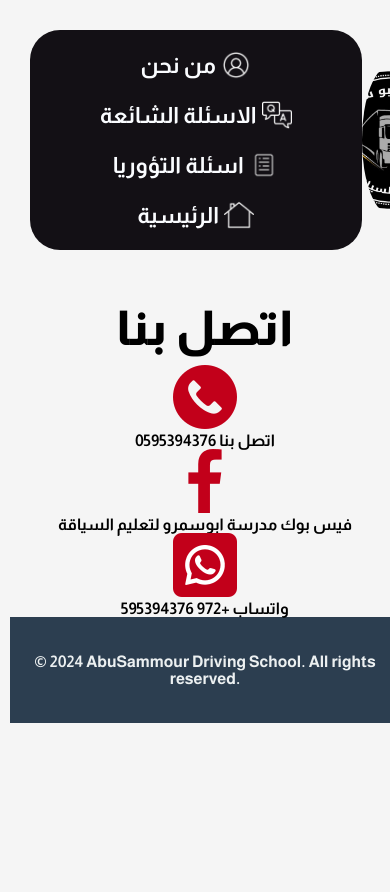
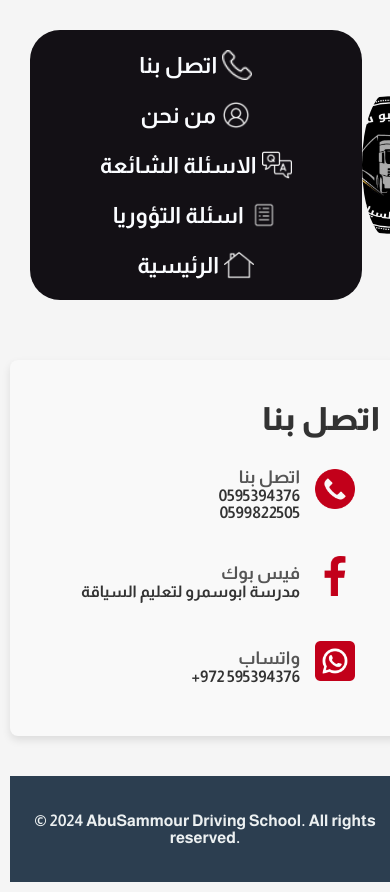
Before and after one commit to RaghadAbusamor/Driving-School, a Django app: page /contact/ in a window 390 px wide; the page is wider, and only the part inside the window is pictured. Before the commit the page ends 723 px from the top of that part, so only its background shows below. Run offline with Django 5.2, Linux system fonts and the light colour scheme.

Commit message:
style: update contact and FAQ pages

```diff
--- a/main/static/css/style.css
+++ b/main/static/css/style.css
@@ -107,7 +107,7 @@ footer {
     margin-left: 0;
     margin-right: 0;
     margin-bottom: 0;
-    z-index: 50;
+    z-index: 50 ;
 }
 
 /* Responsive styles */
--- a/main/templates/base.html
+++ b/main/templates/base.html
@@ -14,7 +14,6 @@
     <link rel="stylesheet" href="{% static 'css/category_list.css' %}">
     <link rel="stylesheet" href="{% static 'css/exam_list.css' %}">
     <link rel="stylesheet" href="{% static 'css/exam_detail.css' %}">
-    <link rel="stylesheet" href="{% static 'styles/contact.css' %}">
 
 </head>
 
@@ -27,6 +26,9 @@
                 </div>
             </div>
             <div class="navbar-bottom">
+                <a class="links" href="{% url 'contact' %}">
+                    اتصل بنا <img src="{% static 'images/telephone.png' %}" alt="call Icon" class="nav-icon">
+                </a>
                 <a class="links" href="{% url 'about' %}">
                     من نحن
                     <img src="{% static 'images/profile.png' %}" alt="About Icon" class="nav-icon">
--- a/main/templates/main/contact.html
+++ b/main/templates/main/contact.html
@@ -1,44 +1,103 @@
 {% extends 'base.html' %}
 <!DOCTYPE html>
-<html lang="en">
+<html lang="en" dir="rtl">
+
 <head>
     {% load static %}
     <meta charset="UTF-8">
     <meta name="viewport" content="width=device-width, initial-scale=1.0">
-    <link rel="stylesheet" href="{% static 'styles/contact.css' %}">
-
     <title>اتصل بنا</title>
 </head>
+
 <body>
     {% block content %}
-    <div class="contact-container">
+    <div class="contact-container"
+        style="max-width: 600px; margin: 40px auto; padding: 20px; text-align: right; background-color: #f9f9f9; border-radius: 8px; box-shadow: 0 4px 8px rgba(0, 0, 0, 0.1);">
 
-        <h1>اتصل بنا</h1>
+        <h1 style="font-size: 2em; color: #333; margin-bottom: 20px; text-align: right;">اتصل بنا</h1>
+
         <div class="contact-info">
-            <div class="contact-item">
-                <img src="{% static 'images/phone.png' %}" alt="Phone Icon" class="contact-icon">
-                <div class="contact-details">
-                    <span>اتصل بنا</span>
-                    <span class="contact-number">0595394376</span>
-                    <!-- <span class="contact-number">05998222505</span> -->
+            <!-- Phone Contact -->
+            <div class="contact-item"
+                style="display: flex; align-items: center; margin-bottom: 15px; padding: 10px; flex-direction: row-reverse;">
+                <img src="{% static 'images/phone.png' %}" alt="Phone Icon" class="contact-icon"
+                    style="width: 40px; height: 40px; margin-right: 15px; margin-left: 15px;">
+                <div class="contact-details" style="flex-grow: 1; text-align: right;">
+                    <span style="display: block; font-size: 1.1em; color: #555;">اتصل بنا</span>
+                    <span class="contact-number" style="font-size: 1em; color: #333;">0595394376</span>
+                    <br>
+                    <span class="contact-number" style="font-size: 1em; color: #333;">0599822505</span>
                 </div>
             </div>
-            <div class="contact-item">
-                <img src="{% static 'images/facebook.png' %}" alt="Facebook Icon" class="contact-icon">
-                <div class="contact-details">
-                    <span>فيس بوك</span>
-                    <span>مدرسة ابوسمرو لتعليم السياقة</span>
+
+            <!-- Facebook Contact -->
+            <div class="contact-item"
+                style="display: flex; align-items: center; margin-bottom: 15px; padding: 10px; flex-direction: row-reverse;">
+                <img src="{% static 'images/facebook.png' %}" alt="Facebook Icon" class="contact-icon"
+                    style="width: 40px; height: 40px; margin-right: 15px; margin-left: 15px;">
+                <div class="contact-details" style="flex-grow: 1; text-align: right;">
+                    <span style="display: block; font-size: 1.1em; color: #555;">فيس بوك</span>
+                    <span style="font-size: 1em; color: #333;">مدرسة ابوسمرو لتعليم السياقة</span>
                 </div>
             </div>
-            <div class="contact-item">
-                <img src="{% static 'images/whatsapp.png' %}" alt="WhatsApp Icon" class="contact-icon">
-                <div class="contact-details">
-                    <span>واتساب</span>
-                    <span class="contact-number">+972 595394376</span>
+
+            <!-- WhatsApp Contact -->
+            <div class="contact-item"
+                style="display: flex; align-items: center; margin-bottom: 15px; padding: 10px; flex-direction: row-reverse;">
+                <img src="{% static 'images/whatsapp.png' %}" alt="WhatsApp Icon" class="contact-icon"
+                    style="width: 40px; height: 40px; margin-right: 15px;  margin-left: 15px;">
+                <div class="contact-details" style="flex-grow: 1; text-align: right;">
+                    <span style="display: block; font-size: 1.1em; color: #555;">واتساب</span>
+                    <span class="contact-number" style="font-size: 1em; color: #333;">+972 595394376</span>
                 </div>
             </div>
         </div>
     </div>
+
+    <style>
+        /* Responsive Styles */
+        @media (max-width: 600px) {
+            .contact-container {
+                padding: 15px;
+                margin: 20px auto;
+                max-width: 100%;
+            }
+
+            h1 {
+                font-size: 1.8em;
+            }
+
+            .contact-item {
+                flex-direction: column-reverse;
+                align-items: flex-end;
+                text-align: right;
+            }
+
+            .contact-item img {
+                margin-right: 0;
+                margin-bottom: 10px;
+            }
+
+            .contact-details {
+                text-align: right;
+            }
+
+            .contact-number {
+                font-size: 1em;
+            }
+        }
+
+        @media (max-width: 400px) {
+            h1 {
+                font-size: 1.6em;
+            }
+
+            .contact-item {
+                margin-bottom: 10px;
+            }
+        }
+    </style>
     {% endblock %}
 </body>
+
 </html>
--- a/main/urls.py
+++ b/main/urls.py
@@ -1,5 +1,5 @@
 from django.urls import path
-from main.views import home, about, services,contact,exam_list,exam_detail, add_category, add_choice,add_exam,add_question, category_exams
+from main.views import home, about,ques, services,contact,exam_list,exam_detail, add_category, add_choice,add_exam,add_question, category_exams
 from main.views import category_list
 from .views import control_panel, add_category, edit_category, delete_category, add_exam, edit_exam, delete_exam, add_question, edit_question, delete_question
 
@@ -12,6 +12,7 @@ urlpatterns = [
     path('exams/<int:exam_id>/', exam_detail, name='exam_detail'),
     path('categories/', category_list, name='category_list'),  # Add this line for category list
     path('question/<int:question_id>/choice/add/', add_choice, name='add_choice'),
+    path('ques/', ques, name='ques'),
 
 
     path('control-panel/', control_panel, name='control_panel'),
--- a/main/views.py
+++ b/main/views.py
@@ -19,6 +19,15 @@ def services(request):
 
 def contact(request):
     return render(request, 'main/contact.html')
+
+
+
+
+# new page def
+def ques(request):
+    return render(request, 'main/ques.html')
+
+
 
 
 # Exam Section Views
```
Also changed, not shown: main/static/css/contact.css (deleted, +0 -40 lines), main/templates/main/about.html (+7 -3 lines), main/templates/main/ques.html (added, +82 -0 lines), main/static/images/telephone.png (added), main/static/images/test.jpg (deleted), media/questions/113473.jpg (deleted).
